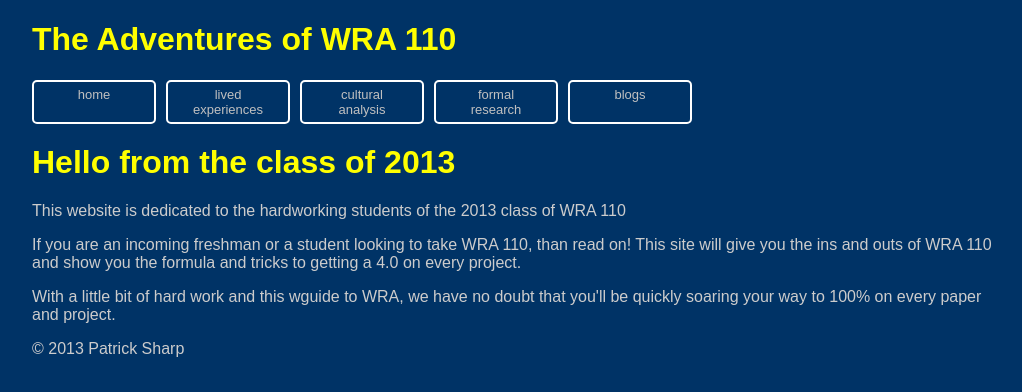
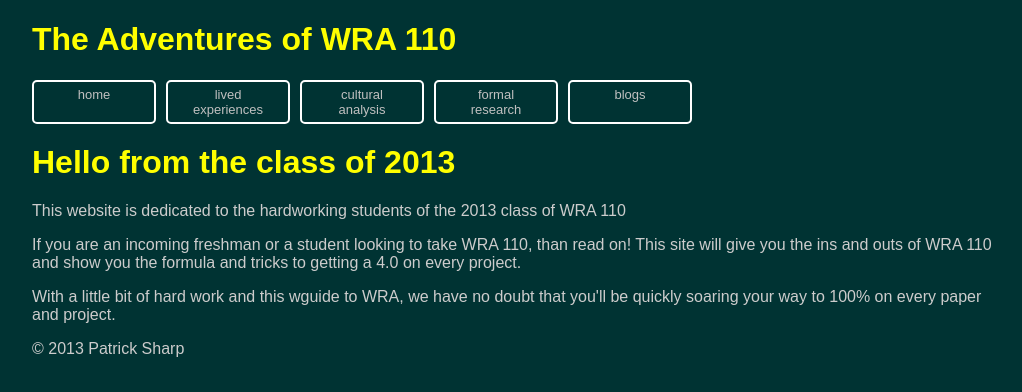
Before and after one commit to sharppat/sharppat.github.io, a plain HTML site: page index.html in a window 1280 px wide. Shown: the whole page, without its empty margins (128-1150 px from the left). Drawn offline with Linux system fonts and the light colour scheme.

Commit message:
background

```diff
--- a/style.css
+++ b/style.css
@@ -1,6 +1,6 @@
 body {
 	color:#cccccc;
-	background:#003366;
+	background:#003333;
 	font-family:Arial, Times;
 	width:960px;
 	margin:auto;
```
